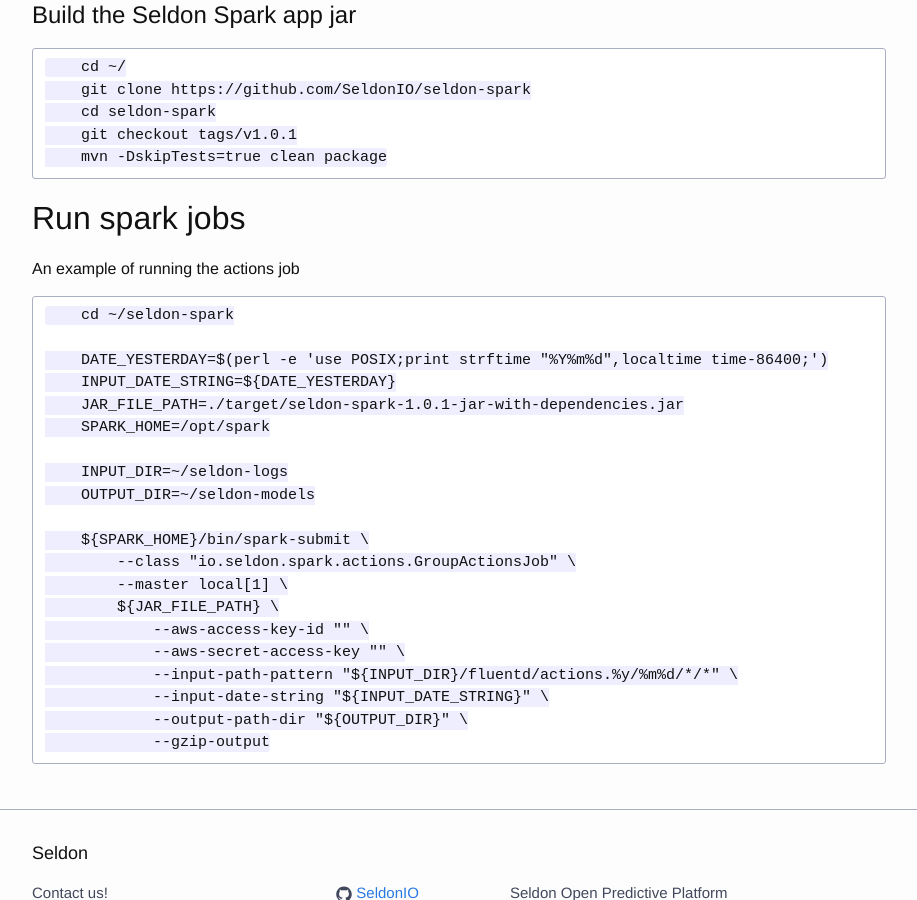
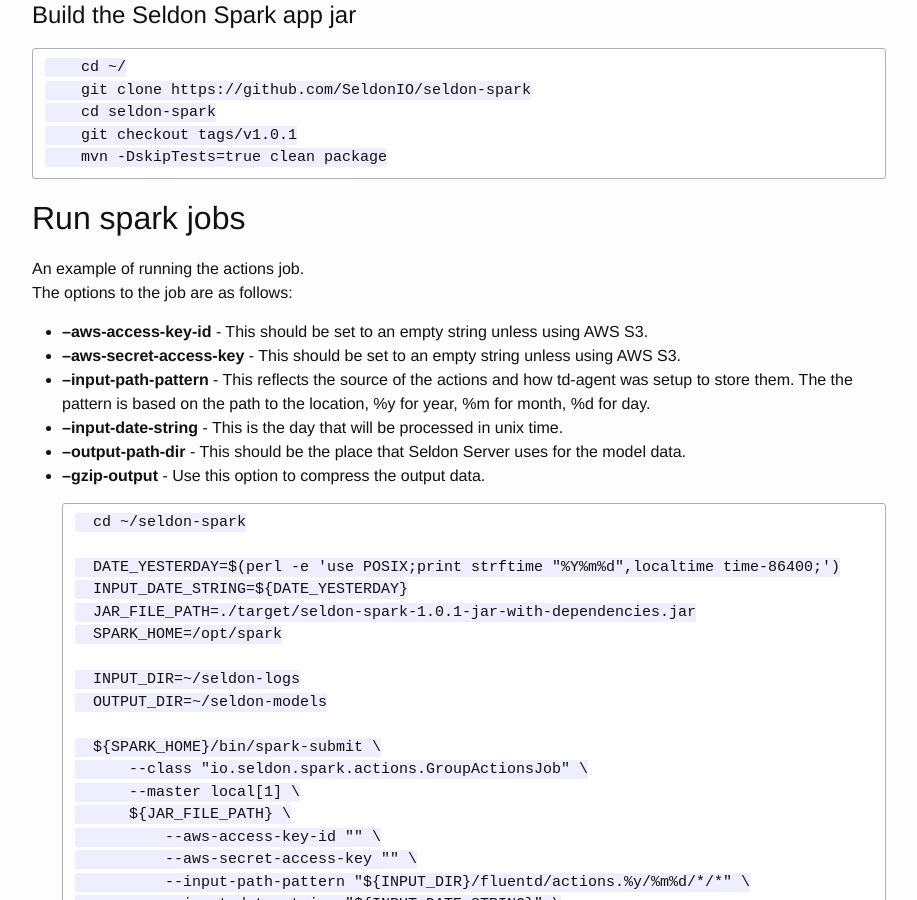
Before and after one commit to SeldonIO/seldonio.github.com, a Jekyll site: the page built from seldon-spark.md, in a window 1280 px wide and 900 px high, scrolled down 460 px. Shown: the whole window, without its empty margins (181-1098 px from the left). Built offline with Jekyll 4.4.1, drawn with Linux system fonts in a browser that asks for light colours.

Commit message:
actions job options detailed

```diff
--- a/seldon-spark.md
+++ b/seldon-spark.md
@@ -28,7 +28,15 @@ To use Seldon Spark, the following need to be installed:
 
 # Run spark jobs
 
-An example of running the actions job
+An example of running the actions job.
+The options to the job are as follows:
+
+* **--aws-access-key-id** - This should be set to an empty string unless using AWS S3.
+* **--aws-secret-access-key** - This should be set to an empty string unless using AWS S3.
+* **--input-path-pattern** - This reflects the source of the actions and how td-agent was setup to store them. The the pattern is based on the path to the location, %y for year, %m for month, %d for day.
+* **--input-date-string** - This is the day that will be processed in unix time.
+* **--output-path-dir** - This should be the place that Seldon Server uses for the model data.
+* **--gzip-output** - Use this option to compress the output data.
 
         cd ~/seldon-spark
 
```
